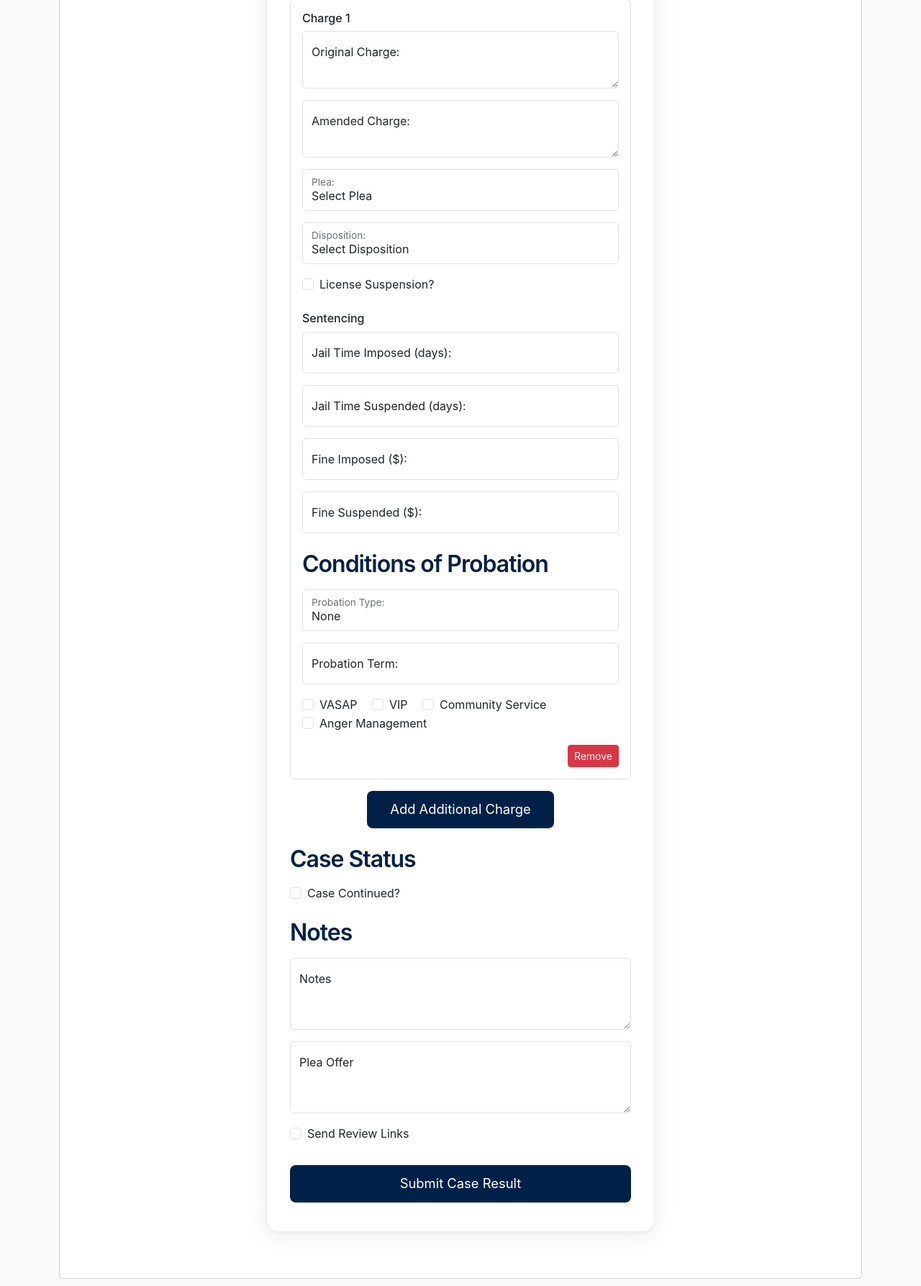
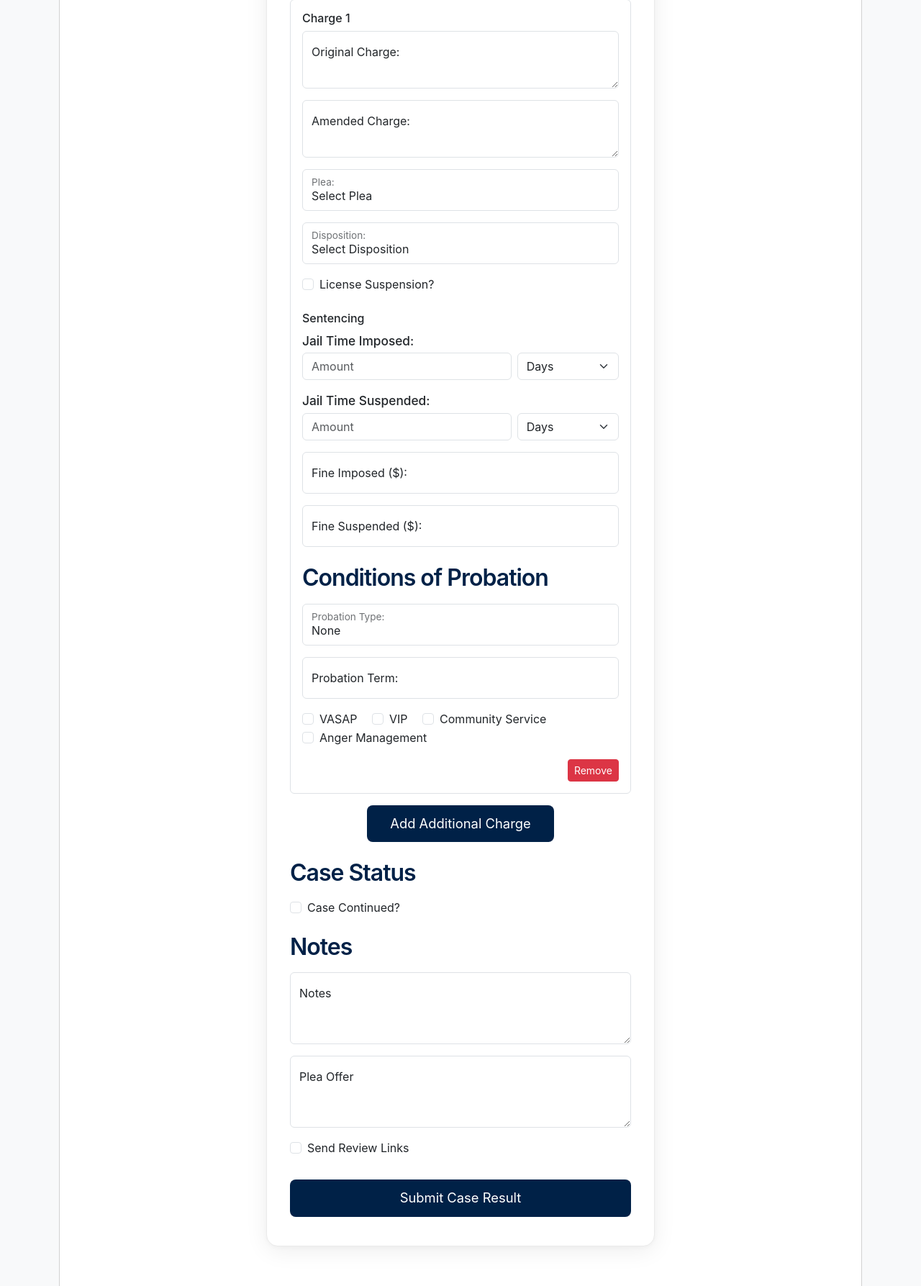
Before and after one commit to DischleyLaw/dischley-tools, a Flask app: template templates/case_result.html in a window 1280 px wide. Shown: the part 778-2565 px from the top of the page at 72% size. Run offline with Flask 3, Linux system fonts and the light colour scheme; the template is opened without the code that fills it, so the values that code supplies are empty; some libraries are stand-ins or nearby versions.

```diff
--- a/templates/case_result.html
+++ b/templates/case_result.html
@@ -214,13 +214,33 @@
 
       <div class="sentencing-and-probation">
         <h4 class="h6 mt-4">Sentencing</h4>
-        <div class="mb-3 form-floating">
-          <input type="number" class="form-control" name="jail_time_imposed[]" placeholder="Jail Time Imposed (days)">
-          <label for="jail_time_imposed">Jail Time Imposed (days):</label>
+        <div class="mb-3">
+          <label class="form-label">Jail Time Imposed:</label>
+          <div class="row g-2">
+            <div class="col-8">
+              <input type="number" class="form-control" name="jail_time_imposed[]" placeholder="Amount">
+            </div>
+            <div class="col-4">
+              <select class="form-select" name="jail_time_imposed_unit[]">
+                <option value="days">Days</option>
+                <option value="years">Years</option>
+              </select>
+            </div>
+          </div>
         </div>
-        <div class="mb-3 form-floating">
-          <input type="number" class="form-control" name="jail_time_suspended[]" placeholder="Jail Time Suspended (days)">
-          <label for="jail_time_suspended">Jail Time Suspended (days):</label>
+        <div class="mb-3">
+          <label class="form-label">Jail Time Suspended:</label>
+          <div class="row g-2">
+            <div class="col-8">
+              <input type="number" class="form-control" name="jail_time_suspended[]" placeholder="Amount">
+            </div>
+            <div class="col-4">
+              <select class="form-select" name="jail_time_suspended_unit[]">
+                <option value="days">Days</option>
+                <option value="years">Years</option>
+              </select>
+            </div>
+          </div>
         </div>
         <div class="mb-3 form-floating">
           <input type="number" class="form-control" name="fine_imposed[]" placeholder="Fine Imposed ($)">
```
Also changed, not shown: main.py (+8 -4 lines).
